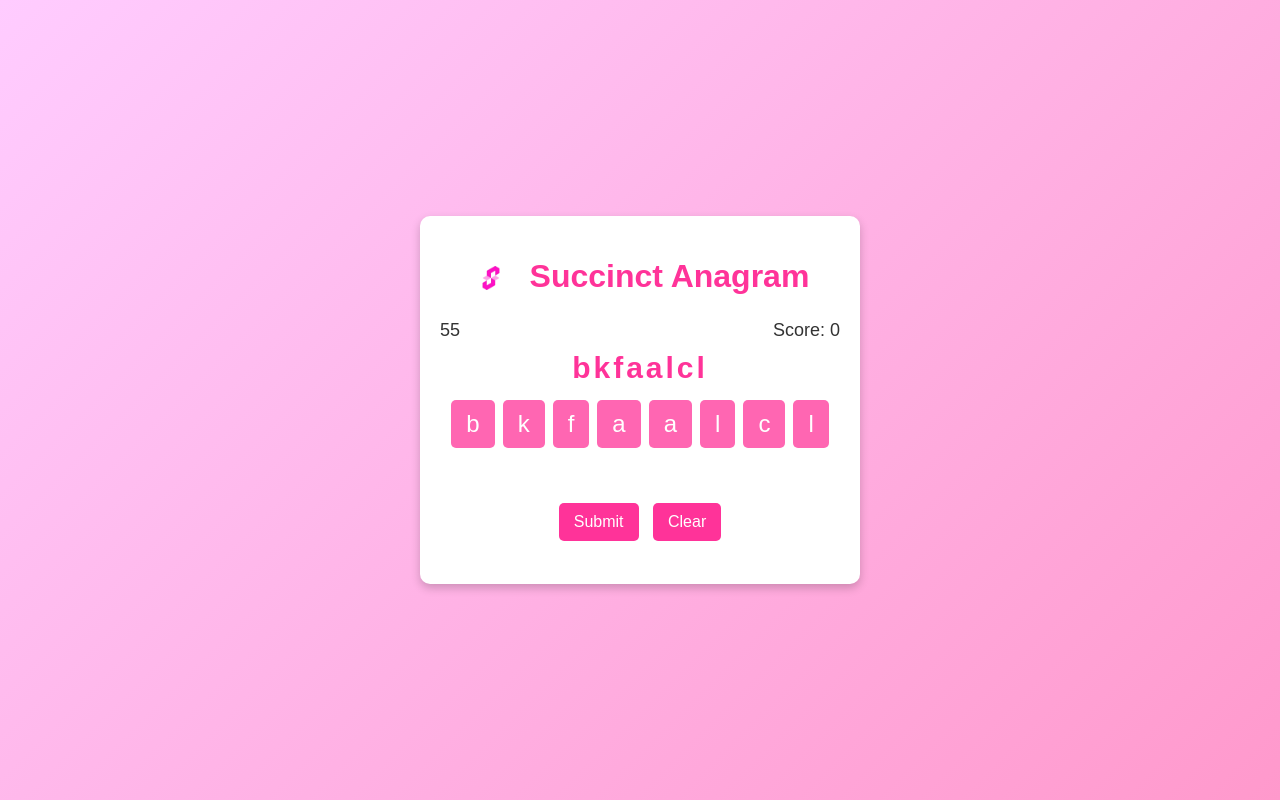
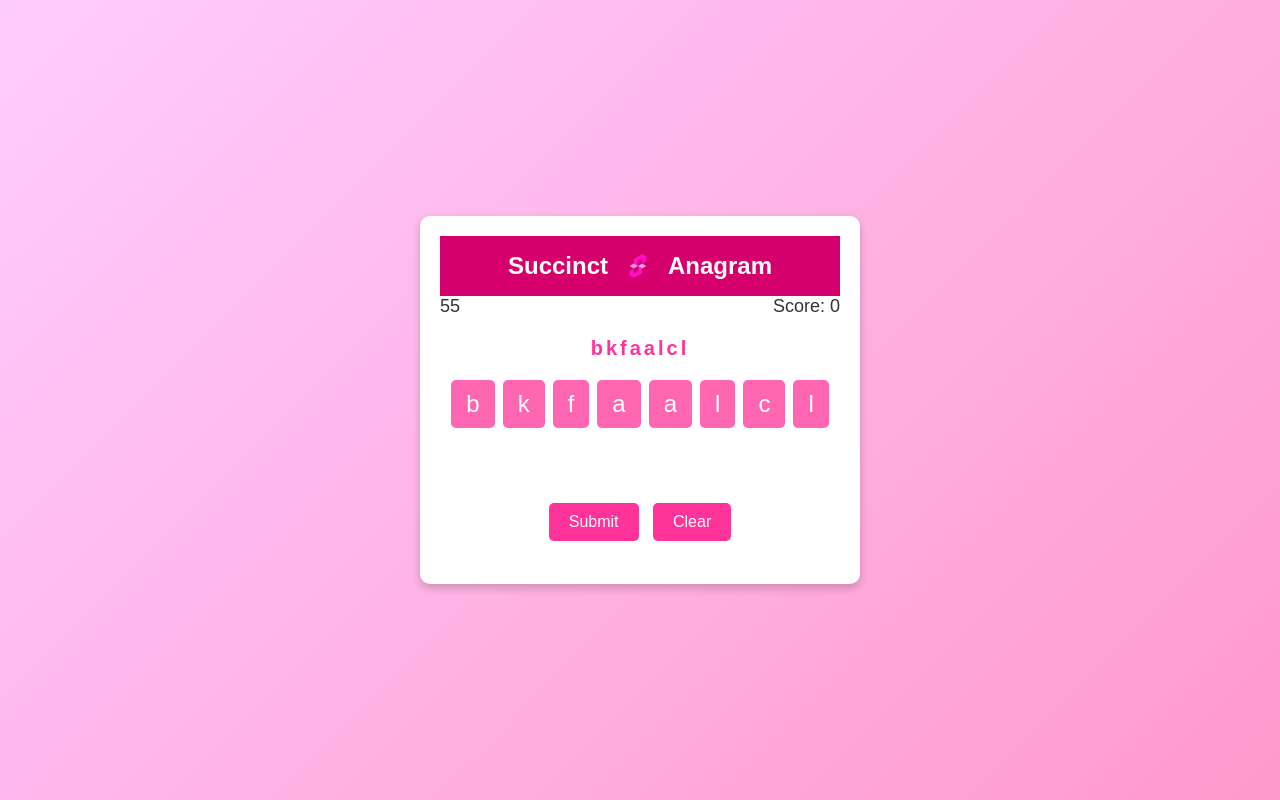
Before and after one commit to Wrukky/succinct-anagram, a plain HTML site: page index.html in a window 1280 px wide. Drawn offline with Linux system fonts and the light colour scheme; no server answers.

Commit message:
index.html

```diff
--- a/index.html
+++ b/index.html
@@ -5,13 +5,72 @@
     <meta name="viewport" content="width=device-width, initial-scale=1.0">
     <title>Succinct Anagram</title>
     <link rel="stylesheet" href="style.css">
+    <style>
+        /* Deep Pink Title Background */
+        #title {
+            background-color: #D5006C; /* Deep Pink */
+            color: white;
+            padding: 10px;
+            font-size: 24px;
+            font-weight: bold;
+            display: flex;
+            align-items: center;
+            justify-content: center;
+        }
+
+        #title img {
+            margin: 0 10px;
+            height: 40px; /* Adjust the size of the image */
+        }
+
+        /* Game container styling */
+        .game-container {
+            text-align: center;
+            font-family: Arial, sans-serif;
+        }
+
+        .info-bar {
+            display: flex;
+            justify-content: space-between;
+            margin-bottom: 20px;
+        }
+
+        #scrambled-word, #letter-tiles, #user-input {
+            font-size: 20px;
+            margin: 20px 0;
+        }
+
+        button {
+            padding: 10px 20px;
+            font-size: 16px;
+            cursor: pointer;
+            margin: 5px;
+        }
+
+        /* Add some space between the game-over message and the restart button */
+        #game-over {
+            font-size: 20px;
+            color: red;
+            text-align: center;
+        }
+
+        #restart-btn {
+            display: none;
+            font-size: 16px;
+        }
+
+        #prove-score {
+            margin-top: 20px;
+        }
+    </style>
 </head>
 <body>
     <div class="game-container">
-        <h1 class="game-title">
-            <img src="succinct.png" style="height: 40px; vertical-align: middle; margin-right: 10px;">
-            Succinct Anagram
-        </h1>
+        <div id="title">
+            <span>Succinct</span>
+            <img src="succinct.png" alt="Succinct" />
+            <span>Anagram</span>
+        </div>
 
         <div class="info-bar">
             <span id="timer">60</span>
```
